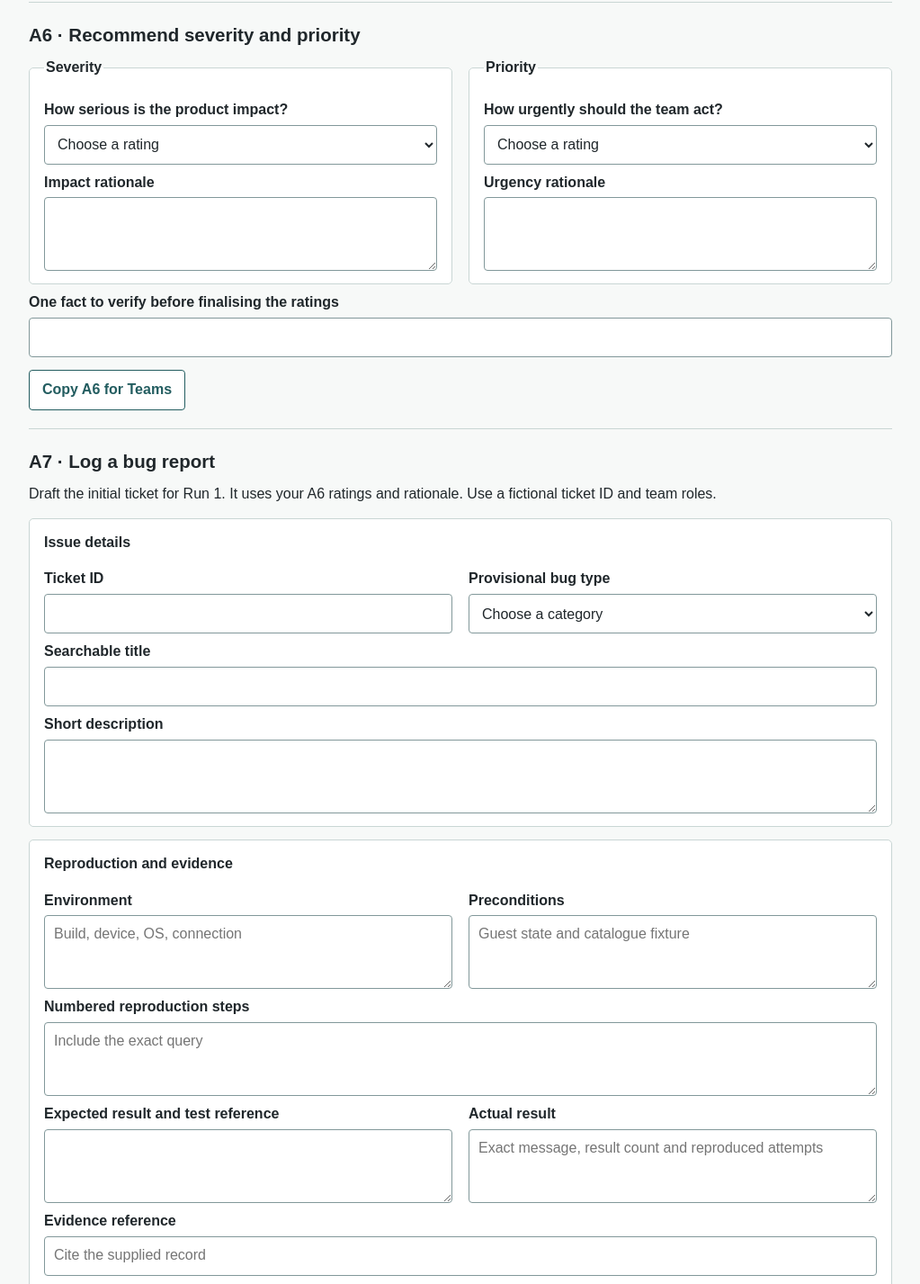
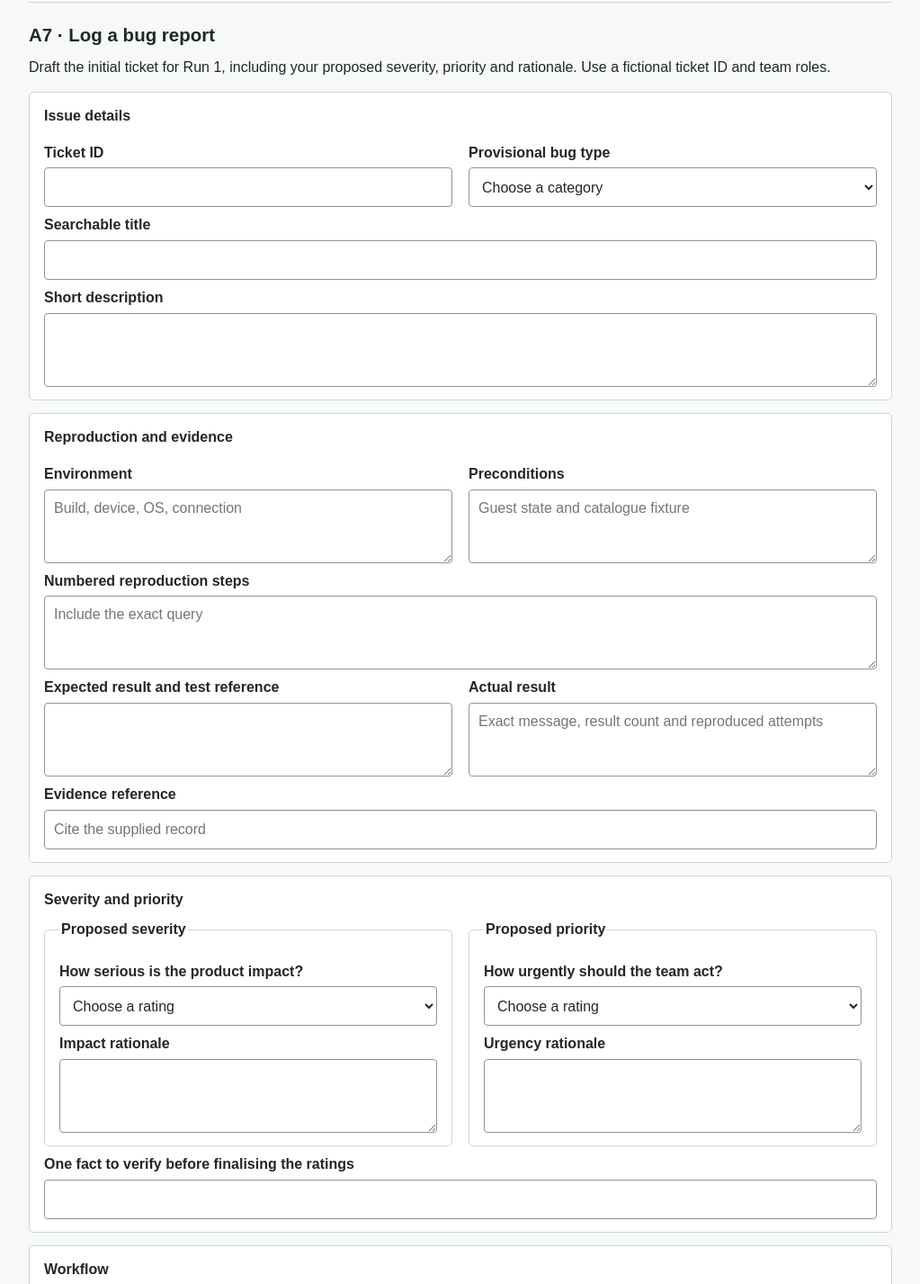
Before and after one commit to andytaotest/C3390C, a plain HTML site: page week05.html in a window 1280 px wide. Shown: the part 607-2034 px from the top of the page at 90% size, without its empty margins (128-1151 px from the left). Drawn offline with Linux system fonts and the light colour scheme.

Commit message:
Move proposed severity and priority into A7 and remove separate A6

```diff
--- a/week05.html
+++ b/week05.html
@@ -49,11 +49,10 @@
   <header>
     <p><a href="index.html">All student labs</a></p>
     <h1>Week 5 · Word Sign App bug lab</h1>
-    <p>C3390C · L10 Activities A6 and A7</p>
+    <p>C3390C · L10 Activity A7</p>
   </header>
   <nav aria-label="Lab sections">
     <a href="#run">Run 1 evidence</a>
-    <a href="#triage">A6 Triage</a>
     <a href="#ticket">A7 Bug report</a>
     <a href="#exit">Exit check</a>
   </nav>
@@ -72,38 +71,9 @@
     </section>
 
     <form id="lab" autocomplete="off" novalidate>
-      <section id="triage">
-        <h2>A6 · Recommend severity and priority</h2>
-        <div class="grid">
-          <fieldset>
-            <legend>Severity</legend>
-            <label for="severity">How serious is the product impact?</label>
-            <select id="severity" data-label="Severity" required>
-              <option value="">Choose a rating</option><option>High</option><option>Medium</option><option>Low</option>
-            </select>
-            <label for="severity-reason">Impact rationale</label>
-            <textarea id="severity-reason" data-label="Impact rationale" required></textarea>
-          </fieldset>
-          <fieldset>
-            <legend>Priority</legend>
-            <label for="priority">How urgently should the team act?</label>
-            <select id="priority" data-label="Priority" required>
-              <option value="">Choose a rating</option><option>High</option><option>Medium</option><option>Low</option>
-            </select>
-            <label for="priority-reason">Urgency rationale</label>
-            <textarea id="priority-reason" data-label="Urgency rationale" required></textarea>
-          </fieldset>
-        </div>
-        <label for="verify">One fact to verify before finalising the ratings</label>
-        <input id="verify" data-label="Fact to verify" required>
-        <div class="actions"><button class="secondary" id="copy-triage" type="button">Copy A6 for Teams</button></div>
-        <textarea id="triage-copy" aria-label="A6 Teams message" readonly hidden></textarea>
-        <p class="status" id="triage-status" role="status"></p>
-      </section>
-
       <section id="ticket">
         <h2>A7 · Log a bug report</h2>
-        <p>Draft the initial ticket for Run 1. It uses your A6 ratings and rationale. Use a fictional ticket ID and team roles.</p>
+        <p>Draft the initial ticket for Run 1, including your proposed severity, priority and rationale. Use a fictional ticket ID and team roles.</p>
         <div class="group">
           <h3>Issue details</h3>
           <div class="grid">
@@ -149,6 +119,31 @@
           </div>
           <label for="evidence">Evidence reference</label>
           <input id="evidence" data-label="Evidence reference" placeholder="Cite the supplied record" required>
+        </div>
+        <div class="group">
+          <h3>Severity and priority</h3>
+        <div class="grid">
+          <fieldset>
+            <legend>Proposed severity</legend>
+            <label for="severity">How serious is the product impact?</label>
+            <select id="severity" data-label="Proposed severity" required>
+              <option value="">Choose a rating</option><option>High</option><option>Medium</option><option>Low</option>
+            </select>
+            <label for="severity-reason">Impact rationale</label>
+            <textarea id="severity-reason" data-label="Impact rationale" required></textarea>
+          </fieldset>
+          <fieldset>
+            <legend>Proposed priority</legend>
+            <label for="priority">How urgently should the team act?</label>
+            <select id="priority" data-label="Proposed priority" required>
+              <option value="">Choose a rating</option><option>High</option><option>Medium</option><option>Low</option>
+            </select>
+            <label for="priority-reason">Urgency rationale</label>
+            <textarea id="priority-reason" data-label="Urgency rationale" required></textarea>
+          </fieldset>
+        </div>
+        <label for="verify">One fact to verify before finalising the ratings</label>
+        <input id="verify" data-label="Fact to verify" required>
         </div>
         <div class="group">
           <h3>Workflow</h3>
@@ -206,7 +201,6 @@
     const form = get('lab');
     const fields = [...form.querySelectorAll('[data-label]')];
     const draftKey = 'c3390c-week05-ticket';
-    const triageIds = ['severity', 'severity-reason', 'priority', 'priority-reason', 'verify'];
     const reportIds = ['title', 'expected', 'actual'];
     let ticketUrl;
 
@@ -274,14 +268,6 @@
       }
     }
 
-    get('copy-triage').addEventListener('click', () => copyForTeams(
-      triageIds,
-      'A6 / Run 1 S=' + value('severity') + ' because ' + value('severity-reason') +
-        ' / P=' + value('priority') + ' because ' + value('priority-reason') +
-        ' / check ' + value('verify'),
-      'triage-copy',
-      'triage-status'
-    ));
     get('copy-ticket').addEventListener('click', () => copyForTeams(
       reportIds,
       'A7 / title = ' + value('title') + ' / expected = ' + value('expected') + ' / actual = ' + value('actual'),
```
